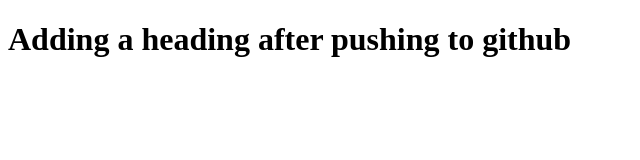
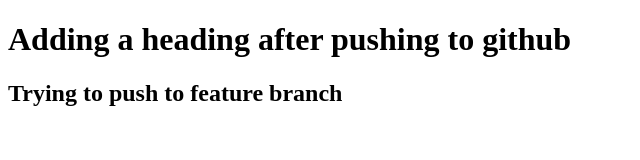
Before and after one commit to NsonguruaJohnson/git-one, a plain HTML site: page index.html in a window 1280 px wide. Shown: the whole page, without its empty margins (0-640 px from the left). Drawn offline with Linux system fonts and the light colour scheme.

Commit message:
Added h2

```diff
--- a/index.html
+++ b/index.html
@@ -7,5 +7,6 @@
 </head>
 <body>
     <h1>Adding a heading after pushing to github</h1>
+    <h2>Trying to push to feature branch</h2>
 </body>
 </html>
```
